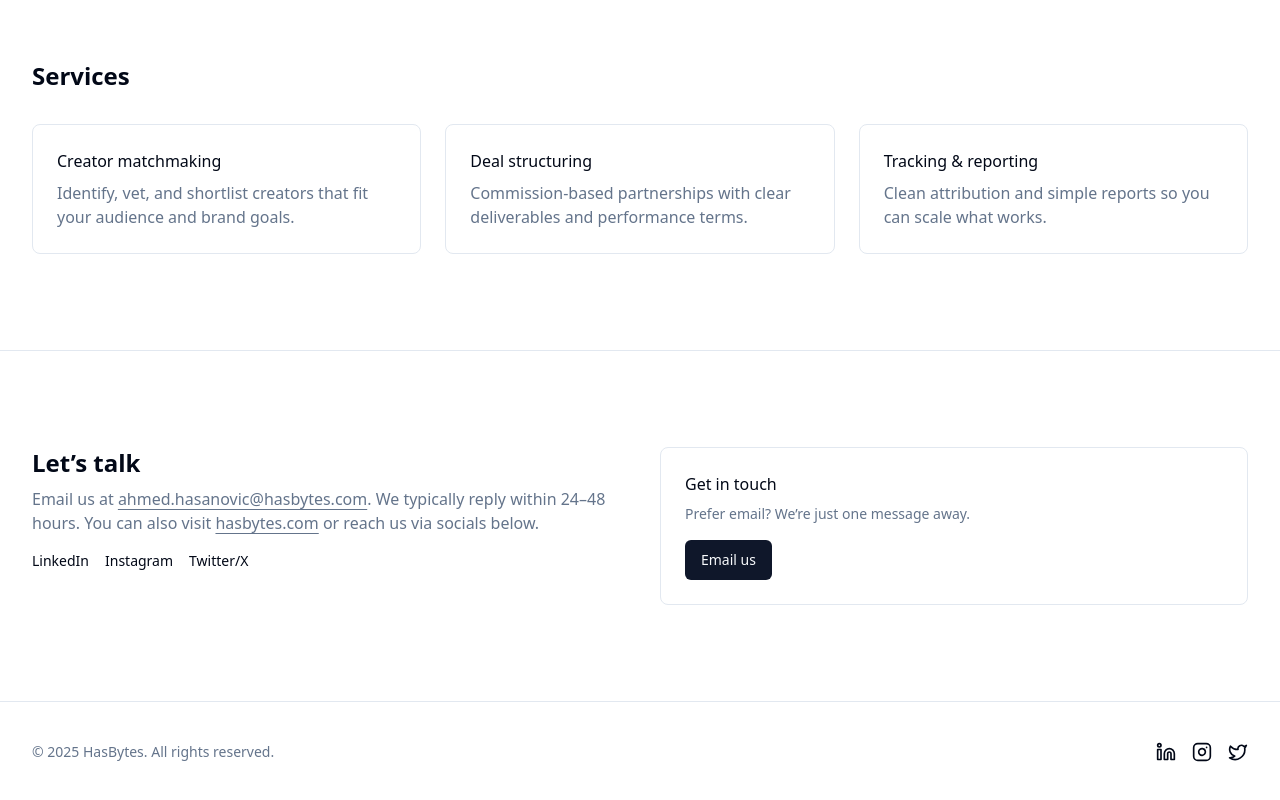
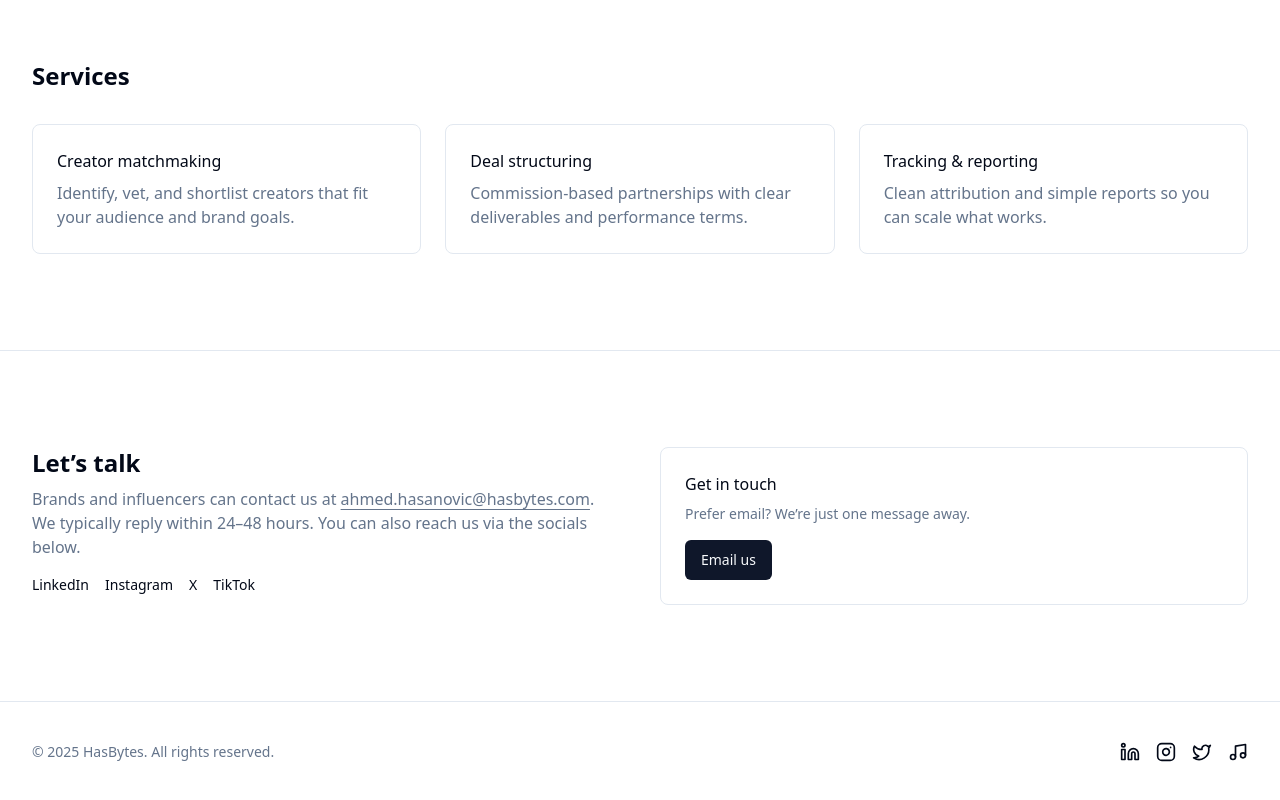
Before and after one commit to hasbytes/hasbytes, a React (Vite) app: page / in a window 1280 px wide. Shown: the part 866-1666 px from the top of the page. Built offline with nearby package versions, Linux system fonts and the light colour scheme.

Commit message:
Refine landing page for contact
Remove contact form and website link, update social links.

```diff
--- a/src/components/site/Footer.tsx
+++ b/src/components/site/Footer.tsx
@@ -1,4 +1,4 @@
-import { Instagram, Linkedin, Twitter } from "lucide-react";
+import { Instagram, Linkedin, Twitter, Music } from "lucide-react";
 
 const Footer = () => {
   const year = new Date().getFullYear();
@@ -7,14 +7,17 @@ const Footer = () => {
       <div className="container py-10 flex flex-col md:flex-row items-center justify-between gap-6">
         <p className="text-sm text-muted-foreground">© {year} HasBytes. All rights reserved.</p>
         <div className="flex items-center gap-4">
-          <a href="#" aria-label="LinkedIn" className="hover:text-foreground transition-colors">
+          <a href="https://www.linkedin.com/in/ahmed-hasanovic-15905437a/" aria-label="LinkedIn" className="hover:text-foreground transition-colors" target="_blank" rel="noopener noreferrer">
             <Linkedin size={20} />
           </a>
-          <a href="#" aria-label="Instagram" className="hover:text-foreground transition-colors">
+          <a href="https://instagram.com/hasbytes" aria-label="Instagram" className="hover:text-foreground transition-colors" target="_blank" rel="noopener noreferrer">
             <Instagram size={20} />
           </a>
-          <a href="#" aria-label="Twitter / X" className="hover:text-foreground transition-colors">
+          <a href="https://x.com/hasbytes" aria-label="X (Twitter)" className="hover:text-foreground transition-colors" target="_blank" rel="noopener noreferrer">
             <Twitter size={20} />
+          </a>
+          <a href="https://www.tiktok.com/@has_bytes" aria-label="TikTok" className="hover:text-foreground transition-colors" target="_blank" rel="noopener noreferrer">
+            <Music size={20} />
           </a>
         </div>
       </div>
--- a/src/pages/Index.tsx
+++ b/src/pages/Index.tsx
@@ -15,7 +15,7 @@ const Index = () => {
     "@type": "Organization",
     name: "HasBytes — Influencer Marketing Agency",
     url: siteDomain,
-    sameAs: [],
+    sameAs: ["https://www.linkedin.com/in/ahmed-hasanovic-15905437a/","https://instagram.com/hasbytes","https://x.com/hasbytes","https://www.tiktok.com/@has_bytes"],
   };
 
   return (
@@ -106,11 +106,12 @@ const Index = () => {
           <div className="container grid md:grid-cols-2 gap-10 items-start">
             <div>
               <h2 id="contact-heading" className="text-2xl font-semibold mb-2">Let’s talk</h2>
-              <p className="text-muted-foreground">Email us at <a href="mailto:ahmed.hasanovic@hasbytes.com" className="underline underline-offset-4">ahmed.hasanovic@hasbytes.com</a>. We typically reply within 24–48 hours. You can also visit <a href="https://hasbytes.com" className="underline underline-offset-4" rel="noopener noreferrer">hasbytes.com</a> or reach us via socials below.</p>
+              <p className="text-muted-foreground">Brands and influencers can contact us at <a href="mailto:ahmed.hasanovic@hasbytes.com" className="underline underline-offset-4">ahmed.hasanovic@hasbytes.com</a>. We typically reply within 24–48 hours. You can also reach us via the socials below.</p>
               <div className="mt-4 flex items-center gap-4 text-sm">
-                <a href="#" className="hover:underline">LinkedIn</a>
-                <a href="#" className="hover:underline">Instagram</a>
-                <a href="#" className="hover:underline">Twitter/X</a>
+                <a href="https://www.linkedin.com/in/ahmed-hasanovic-15905437a/" className="hover:underline" target="_blank" rel="noopener noreferrer">LinkedIn</a>
+                <a href="https://instagram.com/hasbytes" className="hover:underline" target="_blank" rel="noopener noreferrer">Instagram</a>
+                <a href="https://x.com/hasbytes" className="hover:underline" target="_blank" rel="noopener noreferrer">X</a>
+                <a href="https://www.tiktok.com/@has_bytes" className="hover:underline" target="_blank" rel="noopener noreferrer">TikTok</a>
               </div>
             </div>
             <div>
```
